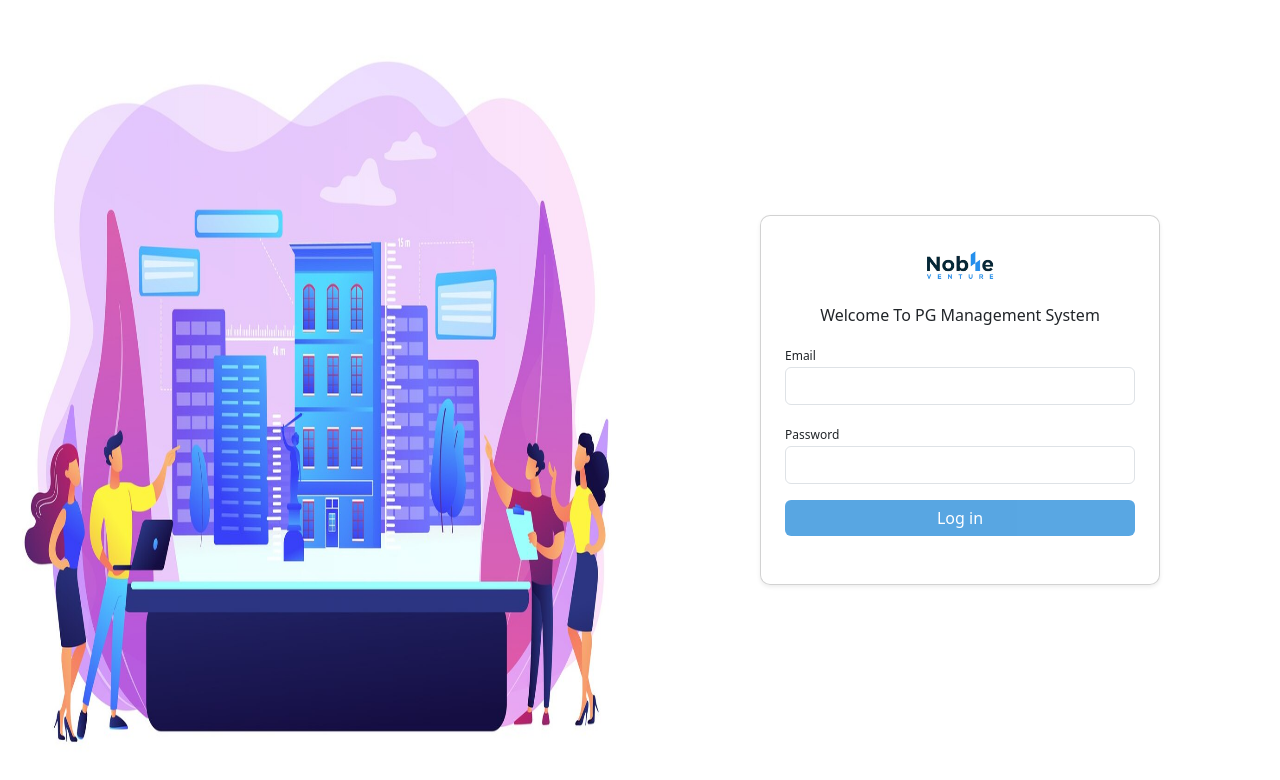
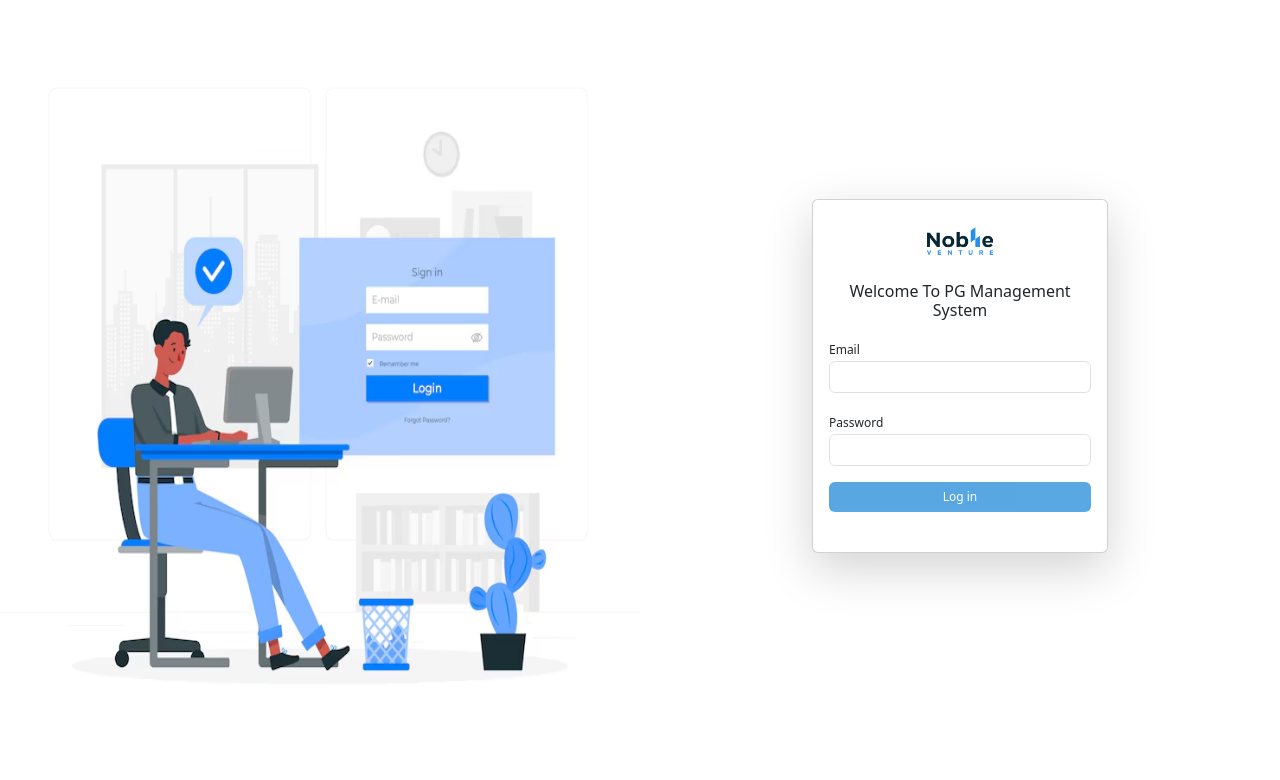
Before and after one commit to karanroliyal/pgms, an Angular app: page /log-in in a window 1280 px wide. Shown: the top 780 px of the page. Built offline with nearby package versions, Linux system fonts and the light colour scheme.

Commit message:
chang login image

```diff
--- a/src/app/layout/layout.component.css
+++ b/src/app/layout/layout.component.css
@@ -24,7 +24,7 @@
 .pages {
   flex: 1;
   overflow-y: auto;
-  width: calc(100% -200px);
+  width: calc(100% - 200px);
   height: 100%;
 }
 
--- a/src/app/pages/log-in/log-in.component.html
+++ b/src/app/pages/log-in/log-in.component.html
@@ -1,12 +1,12 @@
 <div class="container-fluid login-container d-flex flex-column flex-md-row p-0 vh-100">
     <!-- Left: Image Section -->
     <div class="d-none d-md-flex col-md-6 p-0">
-        <img src="assets/images/login2.jpg" class="img-fluid  w-100 " alt="Login Image" />
+        <img src="../../../assets/images/log-6.avif" class="img-fluid   " alt="Login Image" />
     </div>
 
     <!-- Right: Login Form -->
     <div class="form-wrapper col-12 col-md-6 d-flex align-items-center justify-content-center px-4 py-5">
-        <div class="card shadow-sm p-4 login-card w-100">
+        <div class="card shadow-lg p-3 mb-5 bg-white rounded login-card w-50">
             <div class="mb-3 text-center">
                 <img src="../../../assets/images/logo.avif" width="100px" alt="">
             </div>
@@ -14,19 +14,19 @@
             <form [formGroup]="loginForm" (ngSubmit)="onSubmit()">
                 <div class="mb-3">
                     <label for="email" class="form-label">Email </label>
-                    <input id="email" type="email" class="form-control" formControlName="email"
+                    <input id="email" type="email" class="form-control fs-12" formControlName="email"
                         [class.is-invalid]="loginForm.get('email')?.invalid && loginForm.get('email')?.touched" />
                     <div class="invalid-feedback">Valid email required</div>
                 </div>
 
                 <div class="mb-3">
                     <label for="password" class="form-label">Password</label>
-                    <input id="password" type="password" class="form-control" formControlName="password"
+                    <input id="password" type="password" class="form-control fs-12" formControlName="password"
                         [class.is-invalid]="loginForm.get('password')?.invalid && loginForm.get('password')?.touched" />
                     <div class="invalid-feedback">Password required</div>
                 </div>
 
-                <button class="btn w-100 login-btn" type="submit" [disabled]="loginForm.invalid">Log in</button>
+                <button class="btn w-100 login-btn fs-12" type="submit" [disabled]="loginForm.invalid">Log in</button>
             </form>
 
 
--- a/src/styles.css
+++ b/src/styles.css
@@ -6,6 +6,7 @@ body {
     padding: 0;
     width: 100vw;
     height: 100vh;
+    /* user-select: none; */
 }
 
 * {
```
Also changed, not shown: src/assets/images/log-6.avif (added), src/assets/images/login-5.avif (added).
